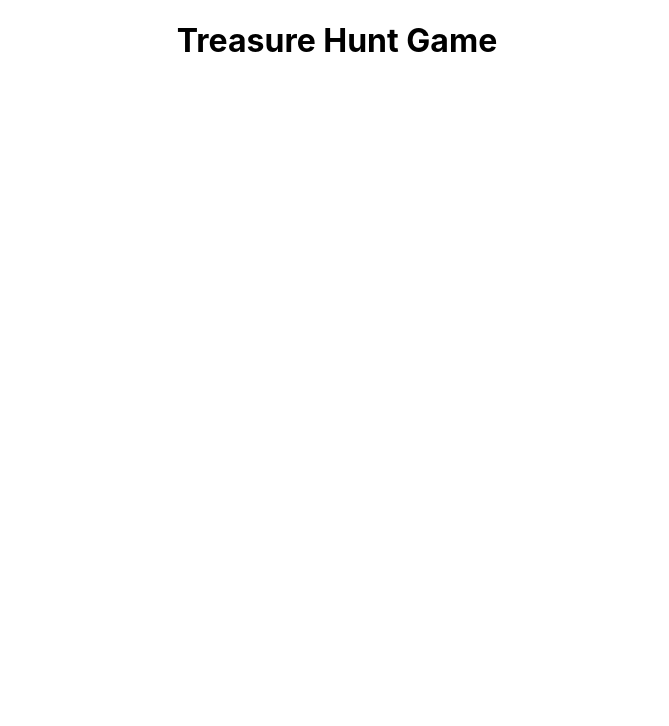
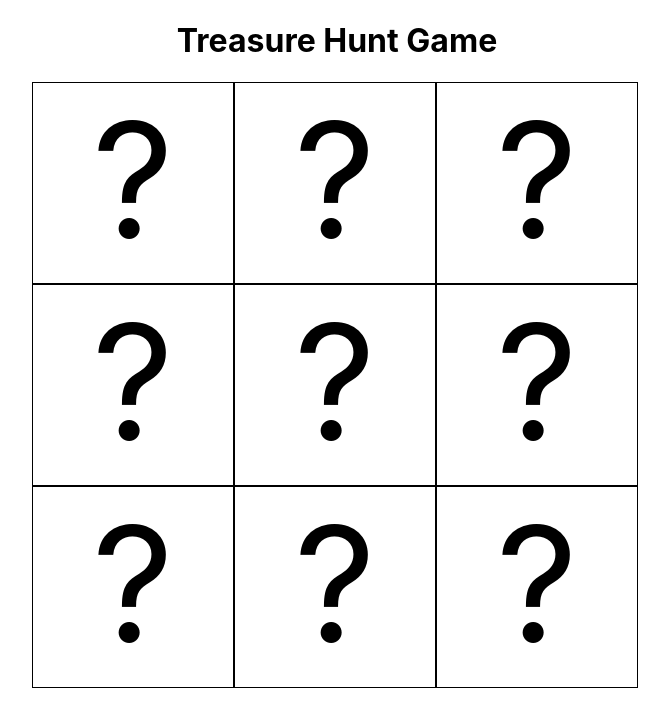
Before and after one commit to learn-academy-2022-foxtrot/treasurehunt-TheRealRion, a React (Create React App) app: page / in a window 1280 px wide. Shown: the top 726 px of the page, without its empty margins (303-972 px from the left). Built offline with nearby package versions, Linux system fonts and the light colour scheme.

Commit message:
- added an onCLick to the square div     - added a handleClick method to square     - passed index to square and to handleClick     - created handleGamePlay to square to index through functional props

```diff
--- a/src/App.css
+++ b/src/App.css
@@ -1,9 +1,18 @@
 h1 {
   text-align: center;
+}
+
+.board-game {
+  display: flex;
+  flex-wrap: wrap;
+  width: 610px;
+  margin:0 auto;
 }
 
 .square {
   height: 200px;
   width: 200px;
   border: 1px solid black;
+  font-size: 10rem;
+  text-align: center;
 }
--- a/src/App.js
+++ b/src/App.js
@@ -1,5 +1,6 @@
 import React, { useState } from "react"
 import "./App.css"
+import Square from "./components/Square"
 
 const App = () => {
   const [board, setBoard] = useState([
@@ -14,9 +15,23 @@ const App = () => {
     "?"
   ])
 
+  const handleGamePlay = (clickedSquare) => {
+    alert(clickedSquare)
+  }
+
   return (
     <>
       <h1>Treasure Hunt Game</h1>
+      <div className="board-game">
+        {board.map((square,index) => {
+          return <Square
+                  square={square}
+                  index={index}
+                  key={index}
+                  handleGamePlay={handleGamePlay}
+                  />
+        })}
+      </div>
     </>
   )
 }
--- a/src/components/Square.js
+++ b/src/components/Square.js
@@ -1,9 +1,14 @@
 import React from "react"
 
-const Square = () => {
+const Square = (props) => {
+
+  const handleClick= () => {
+    props.handleGamePlay(props.index)
+  }
+
   return (
     <>
-      <div className="square"></div>
+      <div className="square" onClick={handleClick}>{props.square}</div>
     </>
   )
 }
```
Also changed, not shown: 1 other file (tests, documents, lock files or other folders).
